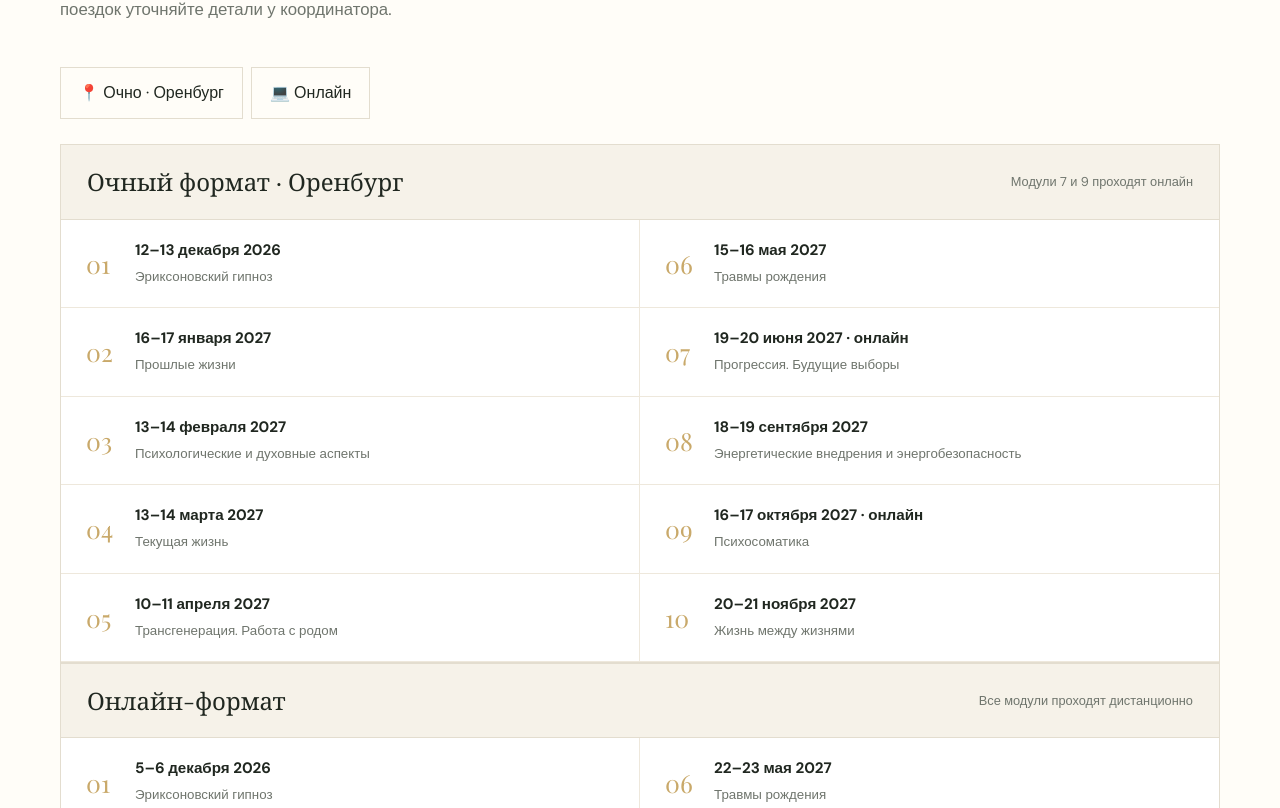
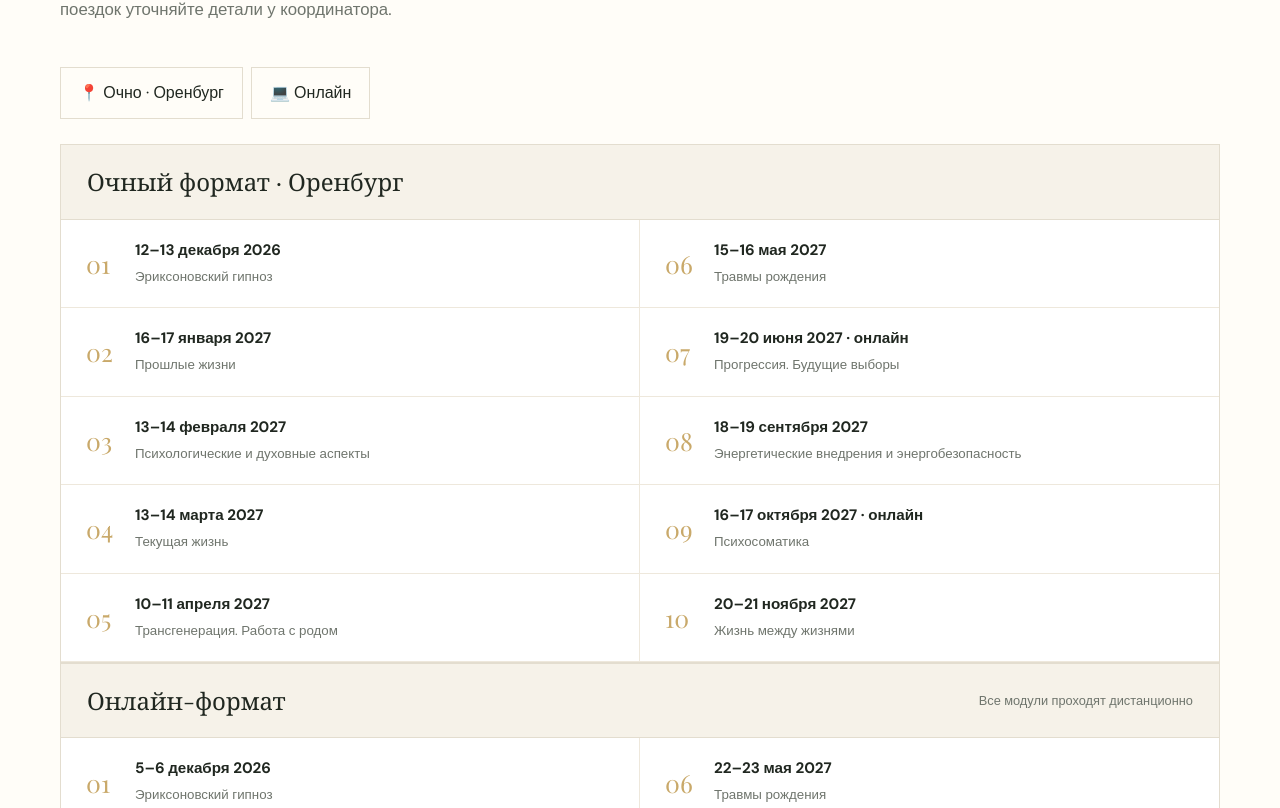
Before and after one commit to iluscho/allareg, a plain HTML site: page index.html in a window 1280 px wide. Shown: the part 3212-4020 px from the top of the page. Drawn offline with nearby package versions, Linux system fonts and the light colour scheme.

Commit message:
Update index.html

```diff
--- a/index.html
+++ b/index.html
@@ -78,7 +78,7 @@
       <a class="tab" href="#panel-online">💻 Онлайн</a>
     </div>
     <div class="schedule-panel" id="panel-onsite" role="tabpanel" aria-labelledby="tab-onsite">
-      <div class="schedule-title"><h3>Очный формат · Оренбург</h3><span>Модули 7 и 9 проходят онлайн</span></div>
+      <div class="schedule-title"><h3>Очный формат · Оренбург</h3></div>
       <div class="dates" id="dates-onsite"></div>
     </div>
     <div class="schedule-panel" id="panel-online">
```
